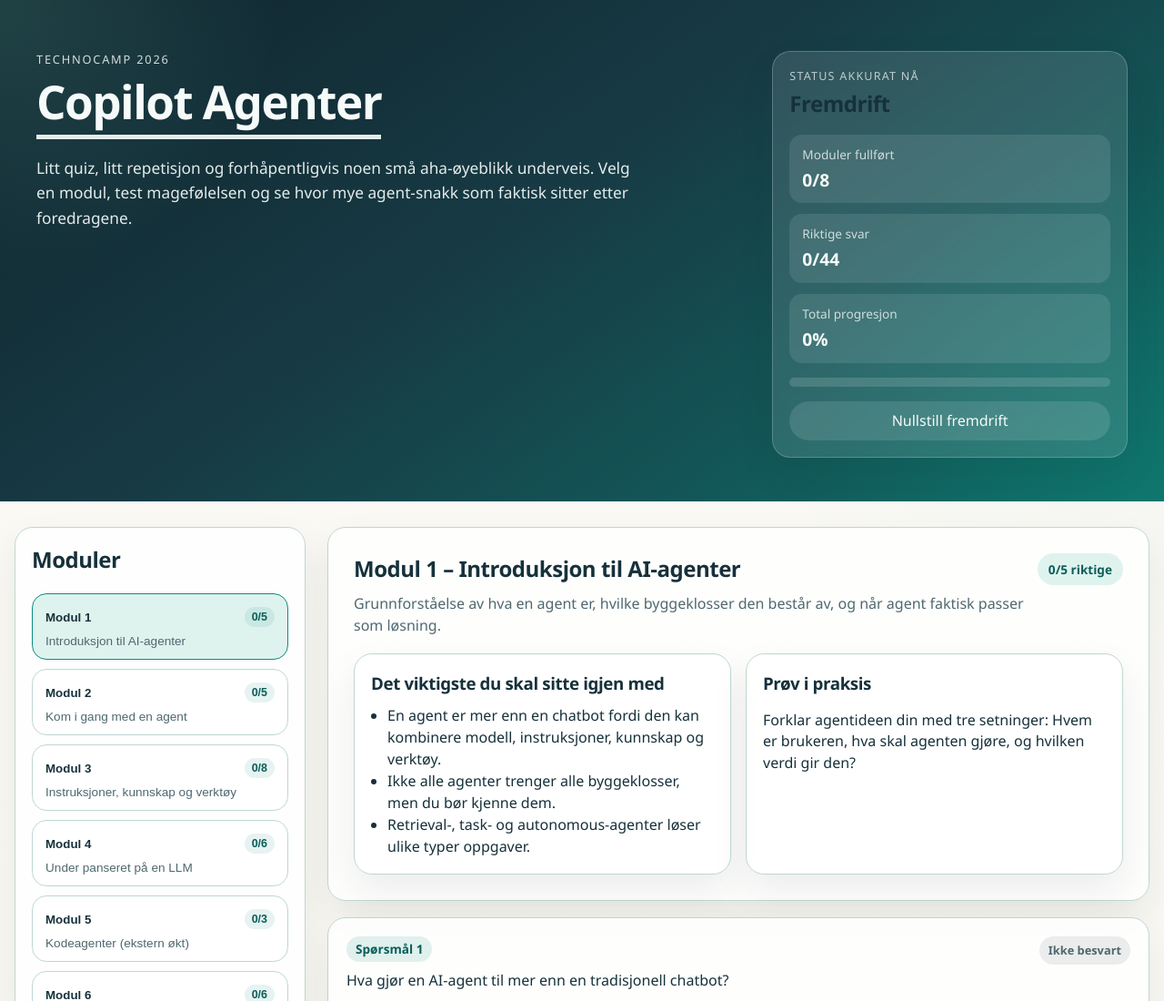
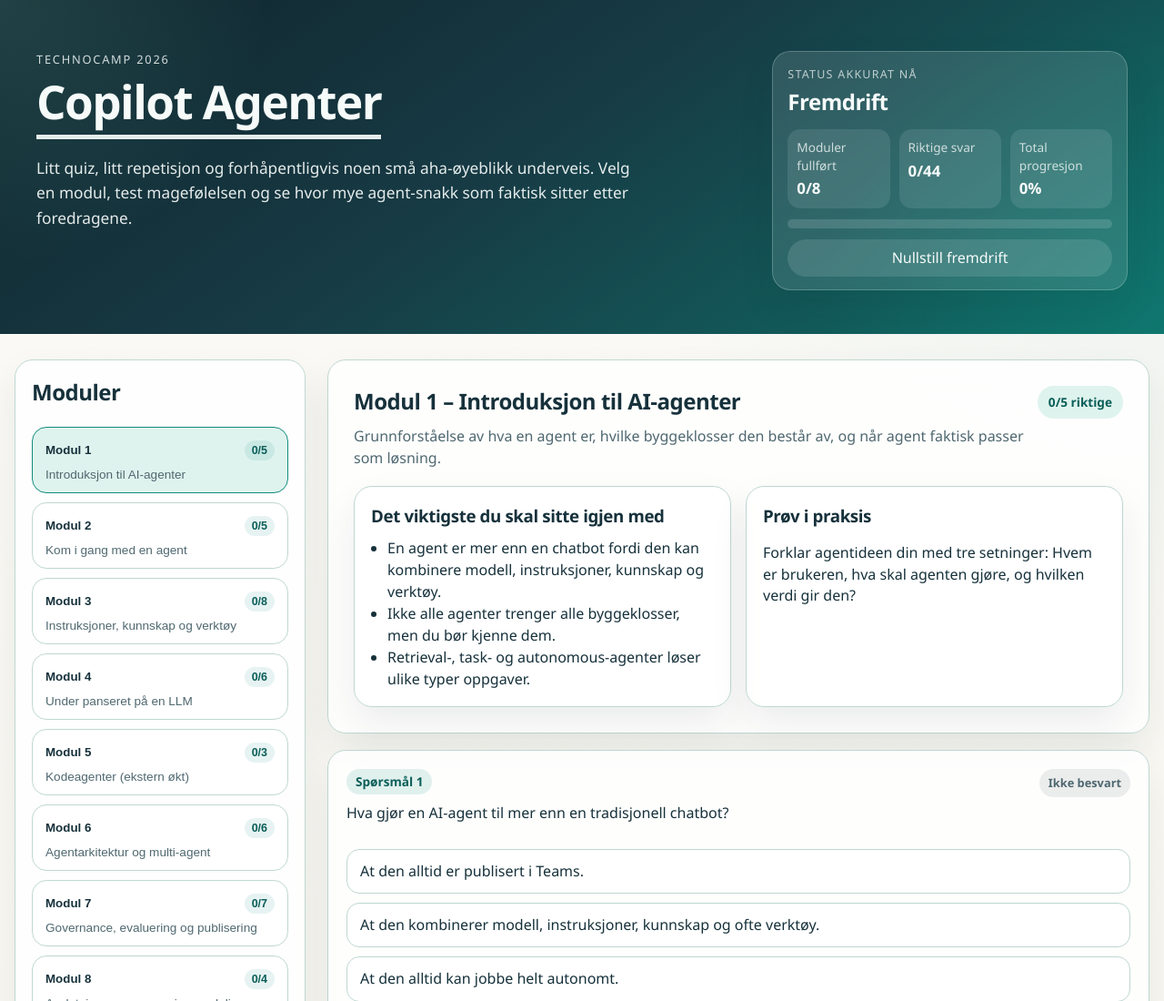
Before and after one commit to sstalsberg/tc2026-agent, a plain HTML site: page docs/index.html in a window 1280 px wide. Shown: the top 1100 px of the page at 91% size. Drawn offline with Linux system fonts and the light colour scheme.

Commit message:
@updates

```diff
--- a/docs/index.html
+++ b/docs/index.html
@@ -8,8 +8,8 @@
       name="description"
       content="Quiz og modultrening for TechnoCamp 2026: Copilot Agenter."
     />
-    <link rel="stylesheet" href="./styles.css" />
-    <script defer src="./app.js"></script>
+    <link rel="stylesheet" href="./styles.css?v=2026-03-30-1" />
+    <script defer src="./app.js?v=2026-03-30-1"></script>
   </head>
   <body>
     <header class="hero">
--- a/docs/styles.css
+++ b/docs/styles.css
@@ -125,10 +125,11 @@
   width: 100%;
   min-width: 0;
   align-self: start;
+  padding: 16px 16px 14px;
 }
 
 .hero__progress-head {
-  margin-bottom: 16px;
+  margin-bottom: 12px;
 }
 
 .hero__progress-kicker {
@@ -139,7 +140,8 @@
   color: rgba(246, 251, 250, 0.72);
 }
 
-.hero__progress h2 {
+.hero__progress h2,
+.panel.hero__progress h2 {
   margin: 0;
   color: #f6fbfa;
 }
@@ -157,6 +159,12 @@
   margin-bottom: 16px;
 }
 
+.hero__progress .stats {
+  grid-template-columns: repeat(3, minmax(0, 1fr));
+  gap: 10px;
+  margin-bottom: 12px;
+}
+
 .stat {
   padding: 12px 14px;
   border-radius: 14px;
@@ -165,6 +173,7 @@
 
 .hero__progress .stat {
   background: rgba(246, 251, 250, 0.1);
+  padding: 10px 10px 9px;
 }
 
 .stat__label {
@@ -184,6 +193,7 @@
 
 .hero__progress .stat strong {
   color: #f6fbfa;
+  font-size: 1.05rem;
 }
 
 .progress-bar {
@@ -196,6 +206,7 @@
 
 .hero__progress .progress-bar {
   background: rgba(246, 251, 250, 0.14);
+  margin-bottom: 12px;
 }
 
 .progress-bar__fill {
@@ -228,6 +239,7 @@
 .hero__progress .button--ghost {
   color: #f6fbfa;
   background: rgba(246, 251, 250, 0.12);
+  padding: 9px 14px;
 }
 
 .hero__progress .button--ghost:hover {
@@ -474,6 +486,10 @@
   .hero__progress {
     max-width: 520px;
   }
+
+  .hero__progress .stats {
+    grid-template-columns: 1fr;
+  }
 }
 
 @media (max-width: 640px) {
```
